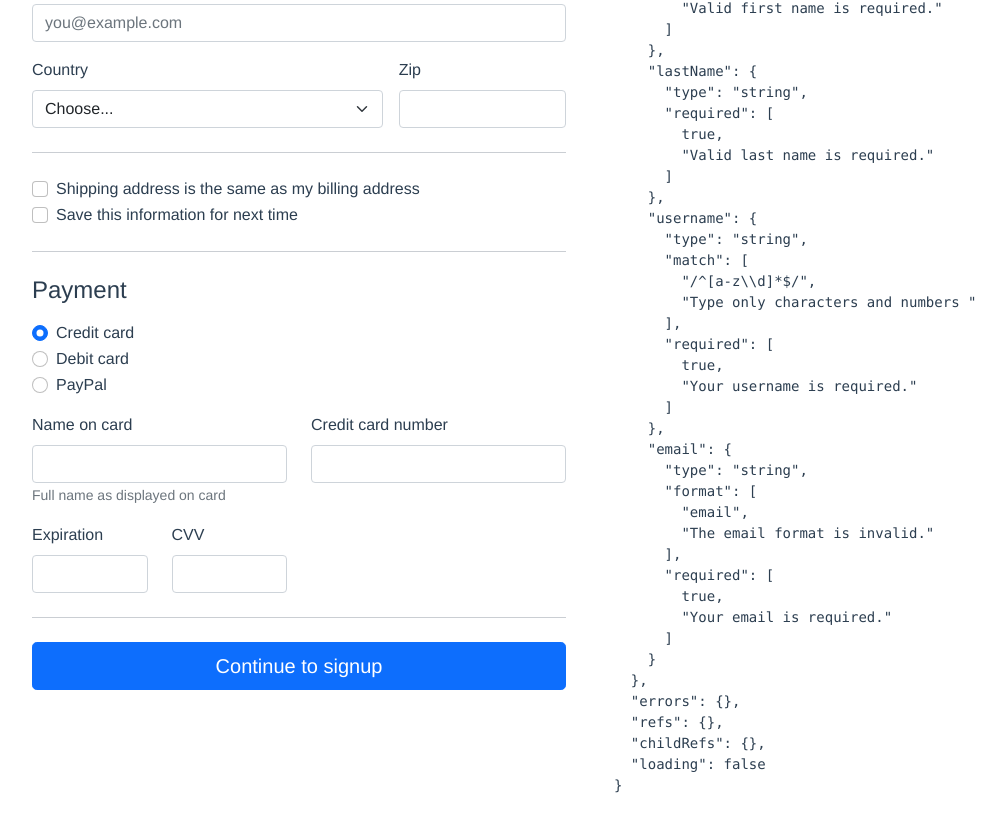
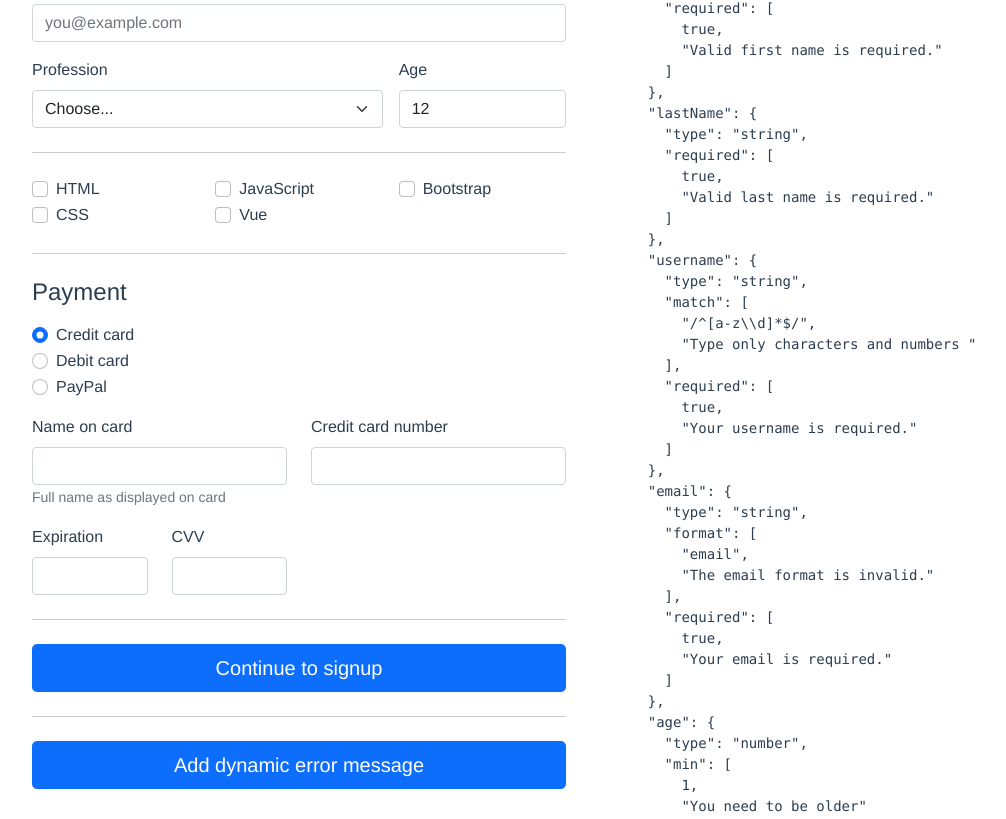
Before and after one commit to webarthur/vue-formulario, a Vue app: page / in a window 1280 px wide. Shown: the part 356-1175 px from the top of the page, without its empty margins (50-1056 px from the left). Built offline with nearby package versions, Linux system fonts and the light colour scheme.

Commit message:
add tests

```diff
--- a/package.json
+++ b/package.json
@@ -1,6 +1,6 @@
 {
   "name": "vue-formulario",
-  "version": "1.0.4",
+  "version": "1.0.5",
   "files": ["dist"],
   "main": "./dist/vue-formulario.umd.js",
   "module": "./dist/vue-formulario.es.js",
--- a/src/App.vue
+++ b/src/App.vue
@@ -13,7 +13,9 @@ const form = ref(createForm({
     username: '',
     email: '',
     country: '',
-    zip: null,
+    age: 12,
+    profession: '',
+    knowledge: []
   },
   schema: {
     firstName: {
@@ -33,6 +35,24 @@ const form = ref(createForm({
       type: 'string',
       format: ['email', 'The email format is invalid.'],
       required: [true, 'Your email is required.']
+    },
+    age: {
+      type: 'number',
+      min: [1, 'You need to be older'],
+      max: [120, 'You can\'t be that old.'],
+      required: [true, 'Your age is required.']
+    },
+    profession: {
+      type: 'string',
+      format: ['objectid', 'This option is invalid.'],
+      required: [true, 'Valid profession option is required.']
+    },
+    knowledge: {
+      type: 'array',
+      required: [true, 'Please, select at least one option.']
+    },
+    dynamicError: {
+      type: 'string'
     },
   }
 }))
@@ -77,38 +97,71 @@ const form = ref(createForm({
               </div>
             </Validation>
 
-            <div class="col-md-8">
-              <label for="country" class="form-label">Country</label>
-              <select class="form-select" id="country">
+            <Validation for="profession" class="col-md-8">
+              <label for="profession" class="form-label">Profession</label>
+              <select v-model="form.data.profession" class="form-select" id="profession">
                 <option value="">Choose...</option>
-                <option>Brazil</option>
-                <option>United States</option>
+                <option value="61353fcc71337b5b94a209d6">Developer</option>
+                <option value="61353fdb4bdd98ce41eb5e59">Designer</option>
+                <option value="61353fe13c56d04d8aa976d7">Engeneer</option>
+                <option value="61353fe5ef39f26ee3388784">Student</option>
+                <option value="61353fe5ef39f26ee">(Wrong ObjectID format)</option>
               </select>
               <div class="invalid-feedback">
-                Please select a valid country.
+                Please select a valid profession.
+              </div>
+            </Validation>
+
+            <Validation for="age" class="col-md-4">
+              <label for="age" class="form-label">Age</label>
+              <input v-model.number="form.data.age" type="number" class="form-control" id="age" placeholder="">
+              <div class="invalid-feedback">
+                Age code required.
+              </div>
+            </Validation>
+          </div>
+
+          <hr class="my-4">
+
+          <Validation for="knowledge" class="row g-3">
+
+            <div class="col-md-4">
+              <div class="form-check">
+                <input v-model="form.data.knowledge" value="HTML" type="checkbox" class="form-check-input" id="HTML">
+                <label class="form-check-label" for="HTML">HTML</label>
+              </div>
+
+              <div class="form-check">
+                <input v-model="form.data.knowledge" value="CSS" type="checkbox" class="form-check-input" id="CSS">
+                <label class="form-check-label" for="CSS">CSS</label>
               </div>
             </div>
 
             <div class="col-md-4">
-              <label for="zip" class="form-label">Zip</label>
-              <input type="text" class="form-control" id="zip" placeholder="">
-              <div class="invalid-feedback">
-                Zip code required.
+              <div class="form-check">
+                <input v-model="form.data.knowledge" value="JavaScript" type="checkbox" class="form-check-input" id="JavaScript">
+                <label class="form-check-label" for="JavaScript">JavaScript</label>
+              </div>
+
+              <div class="form-check">
+                <input v-model="form.data.knowledge" value="Vue" type="checkbox" class="form-check-input" id="Vue">
+                <label class="form-check-label" for="Vue">Vue</label>
               </div>
             </div>
-          </div>
 
-          <hr class="my-4">
+            <div class="col-md-4">
+              <div class="form-check">
+                <input v-model="form.data.knowledge" value="Bootstrap" type="checkbox" class="form-check-input" id="Bootstrap">
+                <label class="form-check-label" for="Bootstrap">Bootstrap</label>
+              </div>
 
-          <div class="form-check">
-            <input type="checkbox" class="form-check-input" id="same-address">
-            <label class="form-check-label" for="same-address">Shipping address is the same as my billing address</label>
-          </div>
+              <!-- <div class="form-check">
+                <input v-model="form.data.knowledge" value="CSS" type="checkbox" class="form-check-input" id="CSS">
+                <label class="form-check-label" for="CSS">CSS</label>
+              </div> -->
+            </div>
 
-          <div class="form-check">
-            <input type="checkbox" class="form-check-input" id="save-info">
-            <label class="form-check-label" for="save-info">Save this information for next time</label>
-          </div>
+          </Validation>
 
           <hr class="my-4">
 
@@ -168,6 +221,12 @@ const form = ref(createForm({
 
           <button class="w-100 btn btn-primary btn-lg" type="submit">Continue to signup</button>
 
+          <hr class="my-4">
+
+          <Validation for="dynamicError">
+            <button @click="form.addError('dynamicError', 'Show message error!')" class="w-100 btn btn-primary btn-lg" type="button">Add dynamic error message</button>
+          </Validation>
+
         </Formulario>
 
       </div>
--- a/src/components/Formulario.vue
+++ b/src/components/Formulario.vue
@@ -9,7 +9,7 @@ export default {
     data: Object,
     schema: Object,
     // settings: Object,
-    status: Object,
+    // status: Object,
     modelValue: Object,
     isFormulario: Boolean,
   },
@@ -30,7 +30,7 @@ export default {
     if (props.modelValue) {
       data = props.modelValue.data
       schema = props.modelValue.schema
-      status = props.modelValue.status
+      // status = props.modelValue.status
     }
     else {
       // setup = createForm({
@@ -40,19 +40,17 @@ export default {
       // })
       data = props.data
       schema = props.schema
-      status = props.status
+      // status = props.status
     }
 
-    const childRefs = {}
+    const childRefs = props.modelValue.childRefs = {}
 
     const isFormulario = true
 
     // Save validation component references here
-    const errors = ref({})
+    // const errors = ref({})
 
     function validateForm () {
-
-      console.log('ha!')
 
       // Reset errors
       for (const field of Object.keys(schema)) {
@@ -77,7 +75,8 @@ export default {
     }
 
     return {
-      data, schema, status, childRefs, isFormulario, validateForm
+      data, schema, childRefs, isFormulario, validateForm
+      // , status
     }
   }
 
--- a/src/components/Validation.vue
+++ b/src/components/Validation.vue
@@ -41,7 +41,7 @@ function validate () {
 
 // Validate on input when has an error
 function inputValidate () {
-  if (error.value && error.value.message) {
+  if (error.value && error.value.message && !Array.isArray(Formulario.data[fieldName])) {
     validate()
   }
 }
```
